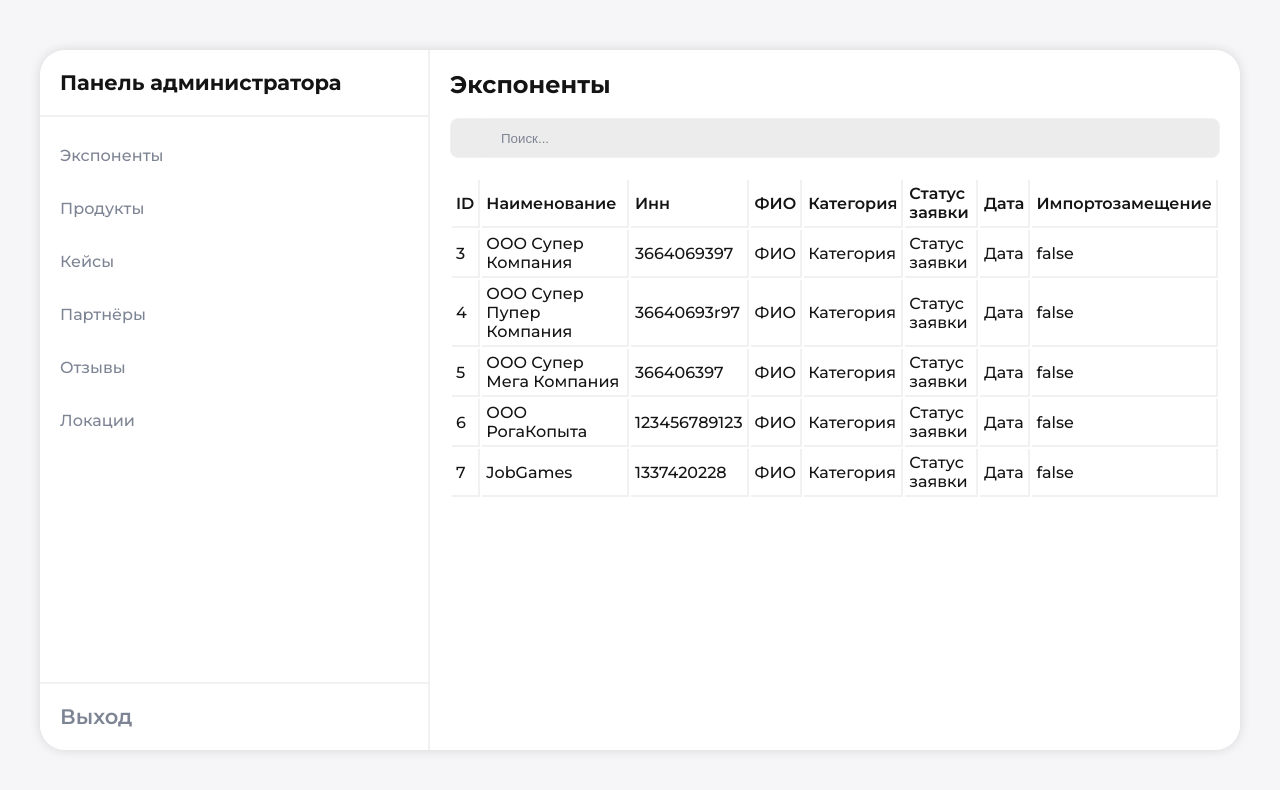
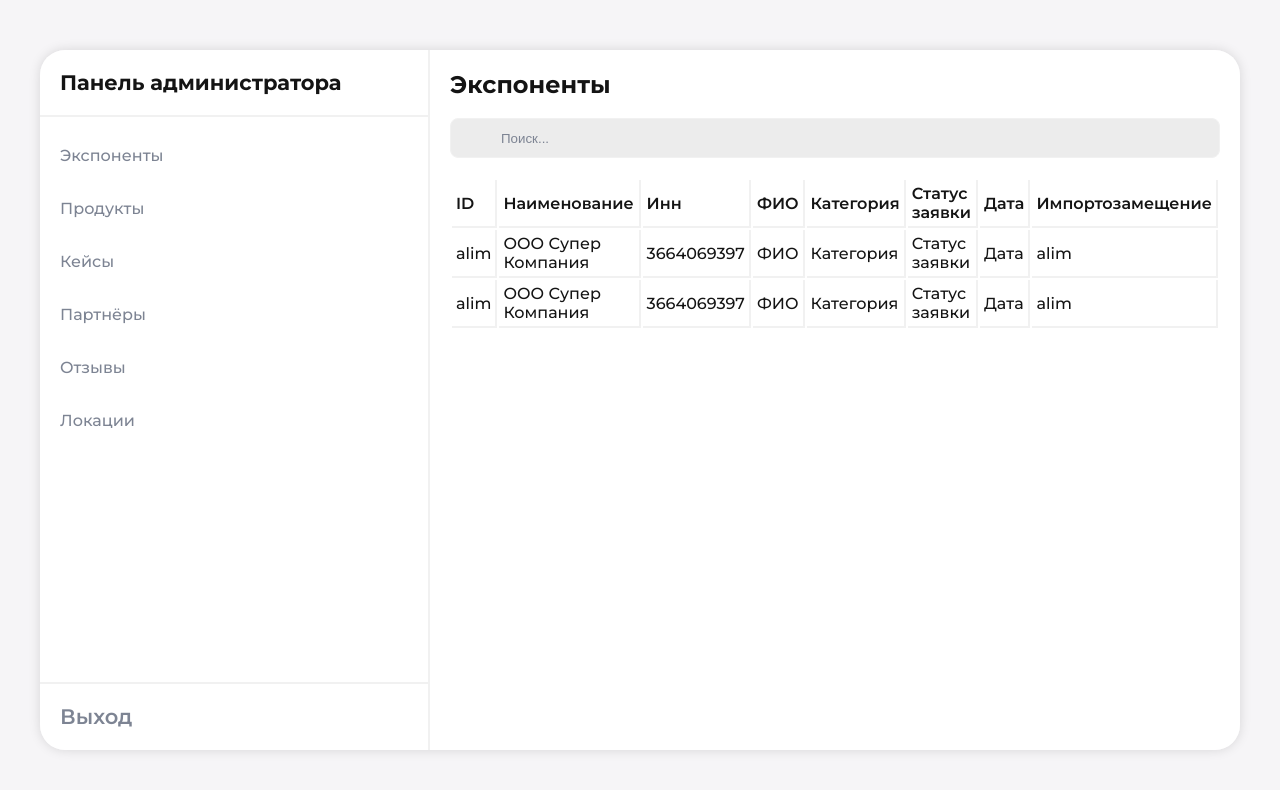
Before and after one commit to milkhunters/hahaton-frontend, a Vue app: page /admin/exhibitors in a window 1280 px wide. Shown: the top 790 px of the page. Built offline with nearby package versions, Linux system fonts and the light colour scheme; a web font is replaced by a local one.

Commit message:
fix modal window

```diff
--- /dev/null
+++ b/src/components/admin/ModalWindow/modalWindow.vue
@@ -0,0 +1,66 @@
+<template>
+
+<div class="dialog" @click.stop v-if="show" @click="hideDialog">
+
+<div @click.stop class="dialog__content">
+  <slot>
+    Modal Windows
+
+  </slot>
+</div>
+
+</div>
+
+</template>
+
+<script>
+export default {
+  name: "modalWindow",
+  props: {
+    show: {
+      type: Boolean,
+      default: false
+    }
+  },
+  methods: {
+    hideDialog() {
+      this.$emit('update:show', false)
+    },
+    exit() {
+      // eslint-disable-next-line vue/no-mutating-props
+      this.show = false
+    }
+  }
+}
+</script>
+
+<style scoped>
+.dialog{
+  top: 0;
+  bottom: 0;
+  right: 0;
+  left: 0;
+  background: rgba(0,0,0,0.5);
+  position: fixed;
+  display: flex;
+}
+.dialog__content{
+  margin: auto;
+  background: white;
+  border-radius: 50px;
+  min-height: 600px;
+  min-width: 600px;
+  padding: 40px;
+  position: relative;
+}
+
+.exit__btn
+{
+  position: absolute;
+  top: 20px;
+  right: 30px;
+  width: 20px;
+  height: 50px;
+  font-size: 30px;
+}
+</style>
--- a/src/components/admin/adminComponent/adminSearch.vue
+++ b/src/components/admin/adminComponent/adminSearch.vue
@@ -2,7 +2,7 @@
 <div>
   <div class="search search_header">
     <div class="search-container">
-      <span class="icon"><i class="far fa-search"></i></span>
+<!--      <span class="icon"><i class="far fa-search"></i></span>-->
       <input type="search" id="search" placeholder="Поиск..." />
     </div>
   </div>
--- a/src/components/admin/adminPages/adminExhibitors.vue
+++ b/src/components/admin/adminPages/adminExhibitors.vue
@@ -16,7 +16,8 @@
       <th>Импортозамещение</th>
     </tr>
 
-    <tr v-for="item in exhibitors2" :key="item.id">
+
+    <tr class="record" v-for="item in exhibitors2" :key="item.id" @click="showDialog">
       <th>{{ item.id }}</th>
       <th>{{ item.title }}</th>
       <th>{{ item.inn }}</th>
@@ -28,17 +29,21 @@
     </tr>
 
 
+    <modal-window v-model:show="dialogVisible"></modal-window>
+
   </table>
 </div>
 </template>
 
 <script>
 import AdminSearch from "@/components/admin/adminComponent/adminSearch";
+import ModalWindow from "@/components/admin/ModalWindow/modalWindow";
 export default {
   name: "ExhibitorsApp",
-  components: {AdminSearch},
+  components: {ModalWindow, AdminSearch},
   data() {
     return{
+      dialogVisible: false,
       exhibitors: [
         {
           id: 1, exName: 'Ростсельмаш', ExInn: '123456789123', exFIO: 'Петров Петр', exCategorie: 'Сельхоз-техника', exStatus: 'Принято', exDate: '20.10.2022', exManufacture: 'Да'
@@ -46,86 +51,107 @@ export default {
           ],
       exhibitors2: [
             {
-              "id": 3,
-              "import_substitution_shield": false,
-              "category_id": null,
-              "legal_address": null,
-              "logo": null,
-              "about": null,
-              "cover": null,
-              "description": null,
-              "company_url": null,
-              "manufacture_address": null,
-              "catalog_id": null,
+              "id": 'alim',
+              "import_substitution_shield": 'alim',
+              "category_id": 'alim',
+              "legal_address": 'alim',
+              "logo": 'alim',
+              "about": 'alim',
+              "cover": 'alim',
+              "description": 'alim',
+              "company_url": 'alim',
+              "manufacture_address": 'alim',
+              "catalog_id": 'alim',
               "inn": "3664069397",
               "title": "ООО Супер Компания",
-              "phone_number": null
+              "phone_number": 'alim'
             },
         {
-          "id": 4,
-          "import_substitution_shield": false,
-          "category_id": null,
-          "legal_address": null,
-          "logo": null,
-          "about": null,
-          "cover": null,
-          "description": null,
-          "company_url": null,
-          "manufacture_address": null,
-          "catalog_id": null,
-          "inn": "36640693r97",
-          "title": "ООО Супер Пупер Компания",
-          "phone_number": null
+          "id": 'alim',
+          "import_substitution_shield": 'alim',
+          "category_id": 'alim',
+          "legal_address": 'alim',
+          "logo": 'alim',
+          "about": 'alim',
+          "cover": 'alim',
+          "description": 'alim',
+          "company_url": 'alim',
+          "manufacture_address": 'alim',
+          "catalog_id": 'alim',
+          "inn": "3664069397",
+          "title": "ООО Супер Компания",
+          "phone_number": 'alim'
         },
-        {
-          "id": 5,
-          "import_substitution_shield": false,
-          "category_id": null,
-          "legal_address": null,
-          "logo": null,
-          "about": null,
-          "cover": null,
-          "description": null,
-          "company_url": null,
-          "manufacture_address": null,
-          "catalog_id": null,
-          "inn": "366406397",
-          "title": "ООО Супер Мега Компания",
-          "phone_number": null
-        },
-        {
-          "id": 6,
-          "import_substitution_shield": false,
-          "category_id": null,
-          "legal_address": null,
-          "logo": null,
-          "about": null,
-          "cover": null,
-          "description": null,
-          "company_url": null,
-          "manufacture_address": null,
-          "catalog_id": null,
-          "inn": "123456789123",
-          "title": "ООО РогаКопыта",
-          "phone_number": null
-        },
-        {
-          "id": 7,
-          "import_substitution_shield": false,
-          "category_id": null,
-          "legal_address": null,
-          "logo": null,
-          "about": null,
-          "cover": null,
-          "description": null,
-          "company_url": null,
-          "manufacture_address": null,
-          "catalog_id": null,
-          "inn": "1337420228",
-          "title": "JobGames",
-          "phone_number": null
-        }
+        // {
+        //   "id": 4,
+        //   "import_substitution_shield": false,
+        //   "category_id": null,
+        //   "legal_address": null,
+        //   "logo": null,
+        //   "about": null,
+        //   "cover": null,
+        //   "description": null,
+        //   "company_url": null,
+        //   "manufacture_address": null,
+        //   "catalog_id": null,
+        //   "inn": "36640693r97",
+        //   "title": "ООО Супер Пупер Компания",
+        //   "phone_number": null
+        // },
+        // {
+        //   "id": 5,
+        //   "import_substitution_shield": false,
+        //   "category_id": null,
+        //   "legal_address": null,
+        //   "logo": null,
+        //   "about": null,
+        //   "cover": null,
+        //   "description": null,
+        //   "company_url": null,
+        //   "manufacture_address": null,
+        //   "catalog_id": null,
+        //   "inn": "366406397",
+        //   "title": "ООО Супер Мега Компания",
+        //   "phone_number": null
+        // },
+        // {
+        //   "id": 6,
+        //   "import_substitution_shield": false,
+        //   "category_id": null,
+        //   "legal_address": null,
+        //   "logo": null,
+        //   "about": null,
+        //   "cover": null,
+        //   "description": null,
+        //   "company_url": null,
+        //   "manufacture_address": null,
+        //   "catalog_id": null,
+        //   "inn": "123456789123",
+        //   "title": "ООО РогаКопыта",
+        //   "phone_number": null
+        // },
+        // {
+        //   "id": 7,
+        //   "import_substitution_shield": false,
+        //   "category_id": null,
+        //   "legal_address": null,
+        //   "logo": null,
+        //   "about": null,
+        //   "cover": null,
+        //   "description": null,
+        //   "company_url": null,
+        //   "manufacture_address": null,
+        //   "catalog_id": null,
+        //   "inn": "1337420228",
+        //   "title": "JobGames",
+        //   "phone_number": null
+        // }
       ]
+    }
+  },
+  methods: {
+    showDialog() {
+      this.dialogVisible = true
     }
   }
 
@@ -164,4 +190,11 @@ export default {
   width: 100%;
   height: 100%;
 }
+.record{
+  cursor: pointer;
+}
+
+.record:hover{
+  box-shadow: 0px 8px 4px -6px rgba(0,0,0,0.9) ;
+}
 </style>
```
